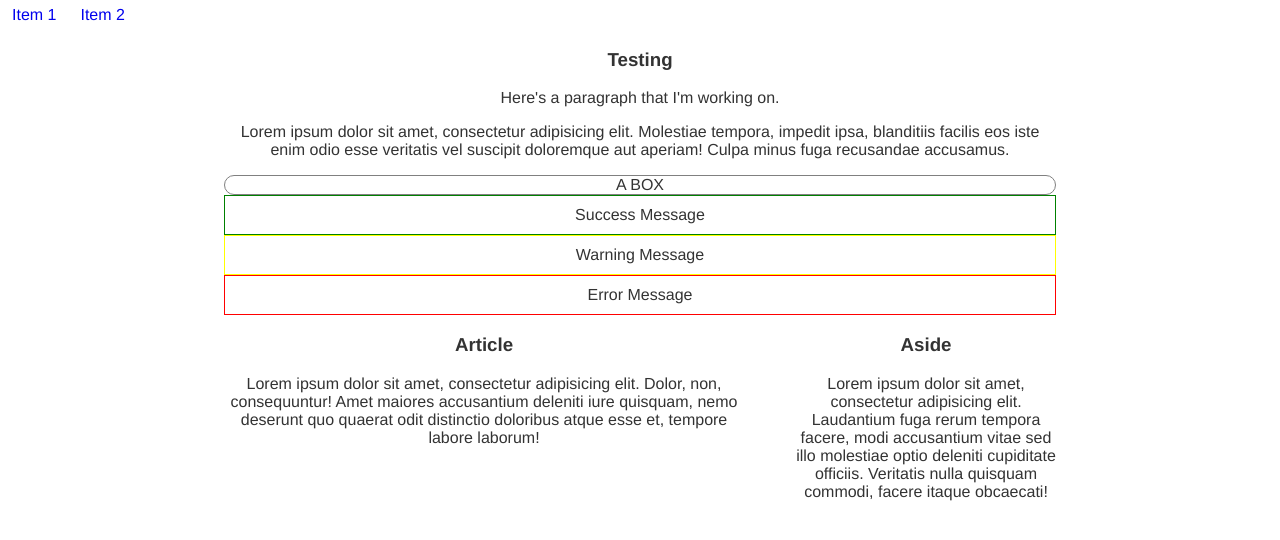
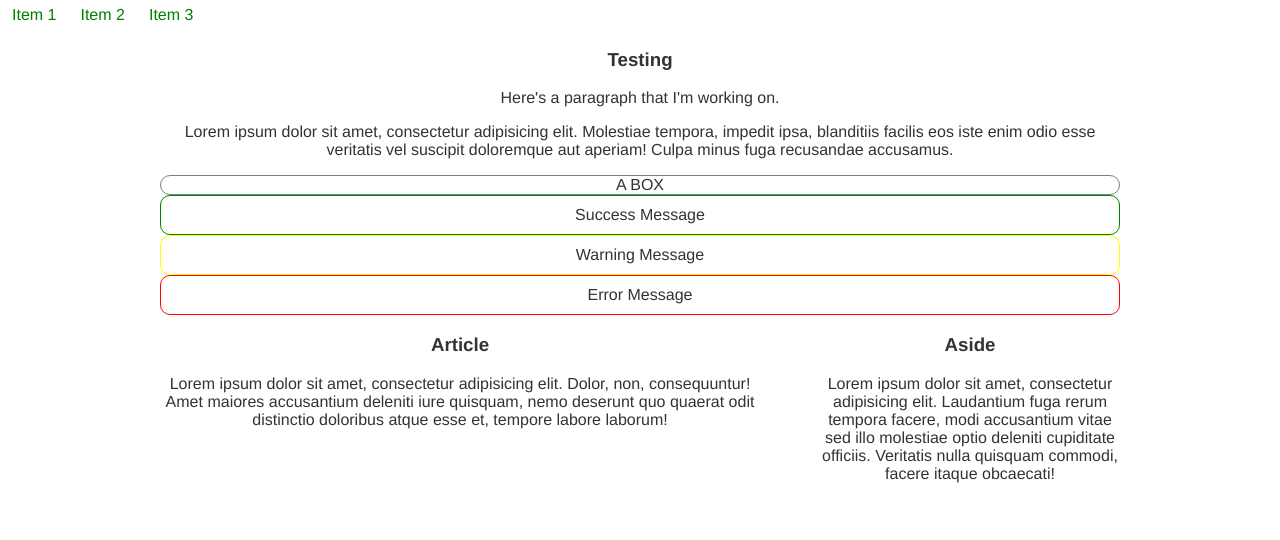
Before and after one commit to bryantee/sass-basics, a plain HTML site: page index.html in a window 1280 px wide. Drawn offline with Linux system fonts and the light colour scheme.

Commit message:
Random changes
just messing around a bit more

```diff
--- a/index.html
+++ b/index.html
@@ -7,6 +7,7 @@
         <ul>
           <li><a href="#">Item 1</a>
           <li><a href="#">Item 2</a>
+          <li><a href="">Item 3</a></li>
         </ul>
       </nav>
       <div class="content">
--- a/main.scss
+++ b/main.scss
@@ -3,7 +3,8 @@
 // some variables to use
 $font-stack: Helvetica, sans-serif;
 $primary-color: #333;
-$content-width: 65%;
+$content-width: 75%;
+$link-colors: green;
 
 body {
   font: 100% $font-stack;
@@ -31,6 +32,7 @@ nav {
     display: block;
     padding: 6px 12px;
     text-decoration: none;
+    color: $link-colors;
   }
 }
 
@@ -50,6 +52,7 @@ nav {
   border: 1px solid #ccc;
   padding: 10px;
   color: #333;
+  @include border-radius(10px);
 }
 
 .success {
```
Also changed, not shown: output.css, 2 other files.
